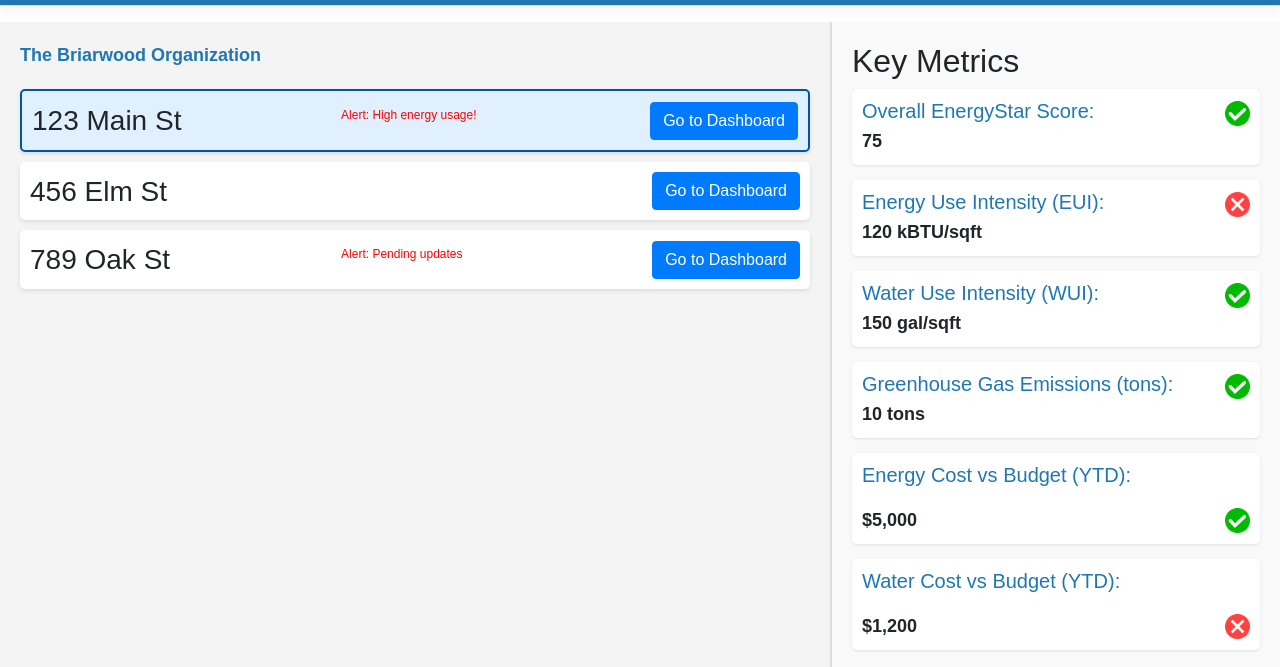
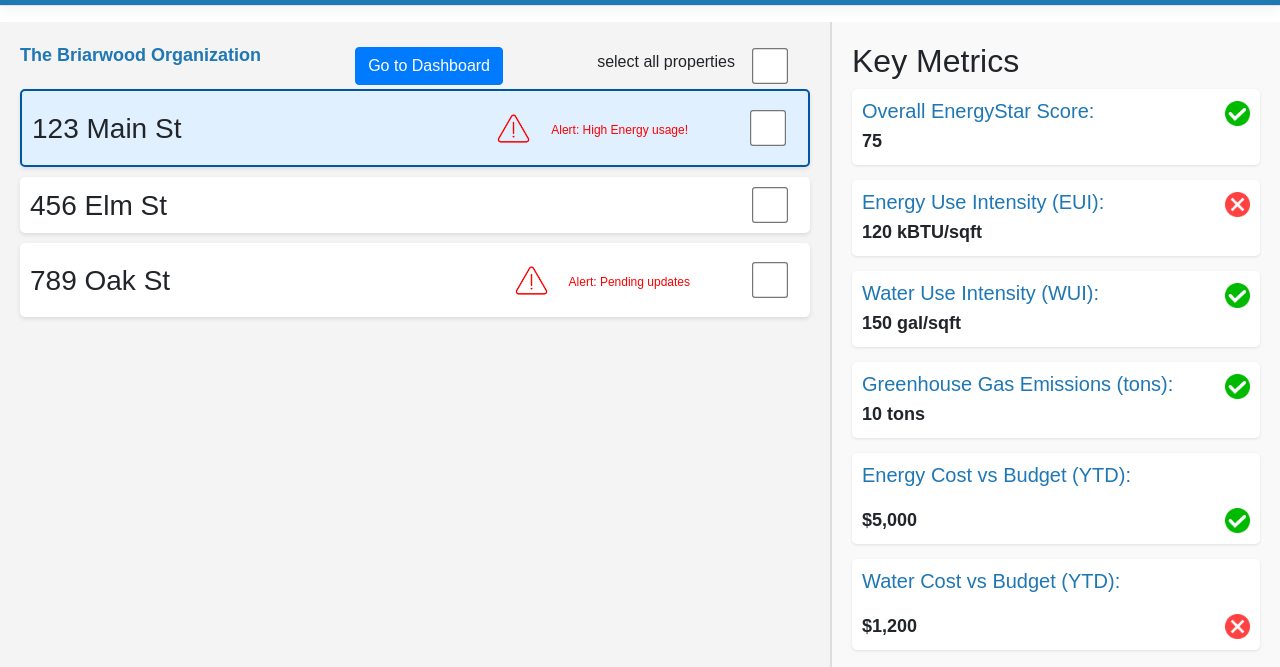
Before and after one commit to jcpkeenan/Joose1992.github.io, a plain HTML site: page html/maindashboard.html in a window 1280 px wide. Shown: the part 68-735 px from the top of the page. Drawn offline with nearby package versions, Linux system fonts and the light colour scheme.

Commit message:
main dashboard part one done

```diff
--- a/html/css/style.css
+++ b/html/css/style.css
@@ -149,7 +149,7 @@ html {
   .alerts {
       color: red;
       font-size: 12px;
-      margin-top: 5px;
+      margin-top: 20px;
       flex: 1;
   }
 
--- a/html/maindashboard.html
+++ b/html/maindashboard.html
@@ -81,27 +81,80 @@
             .tooltip:hover .tooltiptext {
             visibility: visible;
             }
+
+            .chekcbox-alert{
+                display: flex;
+                align-items: center;
+                gap: 65px;
+            }
+            input[type="checkbox"] {
+                transform: scale(1.2);    /* Make the checkbox bigger */
+                border-width: 8px;        /* Increase the thickness of the checkbox border */
+                border-color: #000;
+                margin-right: 15px;       /* Set the color of the border */
+                height: 30px;             /* Set height */
+                width: 30px;              /* Set width */
+                cursor: pointer;         /* Add a pointer cursor when hovering */
+            }
+            .alert-message {
+                display: flex;
+                align-items: center;
+                gap: 20px;
+            }
+            .property-title {
+                display: flex;                /* Enable flexbox layout */
+                justify-content: space-between;  /* Distribute the items equally */
+                align-items: center;          /* Vertically align items in the center */
+                width: 100%;
+            }
+            .title-checkbox{
+                margin-right: 10px;
+            }
+
         </style>
     </header>
 
     <div class="mainbody">
         <div class="left-panel">
             <!-- Customer Name -->
-            <div class="customer-name">The Briarwood Organization</div>
+             <div class="property-title">
+                 <div class="customer-name">The Briarwood Organization</div>
+                 <a class="btn btn-primary title-button" href="dashboarddetails2.html">Go to Dashboard</a>
+                 <div class="alert-message title-checkbox">
+                    <label>select all properties</label>
+                     <input type="checkbox"/>
+                 </div>
+             </div>
 
             <div id="property1" class="property selected" onclick="selectProperty('property1', '123 Main St', 75, 120, 150, 10, '$5,000', '200 kWh')">
                 <h3>123 Main St</h3>
-                <p class="alerts">Alert: High energy usage!</p>
-                <a class="btn btn-primary" href="charttest.html">Go to Dashboard</a>
+                <div class="chekcbox-alert">
+                    <div class="alert-message">
+                        <img src="images/danger.png" height="35px"/>
+                        <p class="alerts">Alert: High Energy usage!</p>
+                    </div>
+                    <input type="checkbox"/>
+                </div>
             </div>
             <div id="property2" class="property" onclick="selectProperty('property2', '456 Elm St', 85, 110, 135, 8, '$6,500', '250 kWh')">
                 <h3>456 Elm St</h3>
-                <a class="btn btn-primary" href="dashboarddetails2.html">Go to Dashboard</a>
+                <div class="chekcbox-alert">
+                    <div class="alert-message">
+                        <img src="images/danger.png" height="0px"/>
+                        <p class="alerts"></p>
+                    </div>
+                </div>
+                <input type="checkbox"/>
             </div>
             <div id="property3" class="property" onclick="selectProperty('property3', '789 Oak St', 65, 130, 115, 12, '$4,000', '300 kWh')">
                 <h3>789 Oak St</h3>
-                <p class="alerts">Alert: Pending updates</p>
-                <a class="btn btn-primary" href="dashbarddetails3.html">Go to Dashboard</a>
+                <div class="chekcbox-alert">
+                    <div class="alert-message">
+                        <img src="images/danger.png" height="35px"/>
+                        <p class="alerts">Alert: Pending updates</p>
+                    </div>
+                    <input type="checkbox"/>
+                </div>
             </div>
 
         </div>
```
Also changed, not shown: html/images/danger.png (added).
